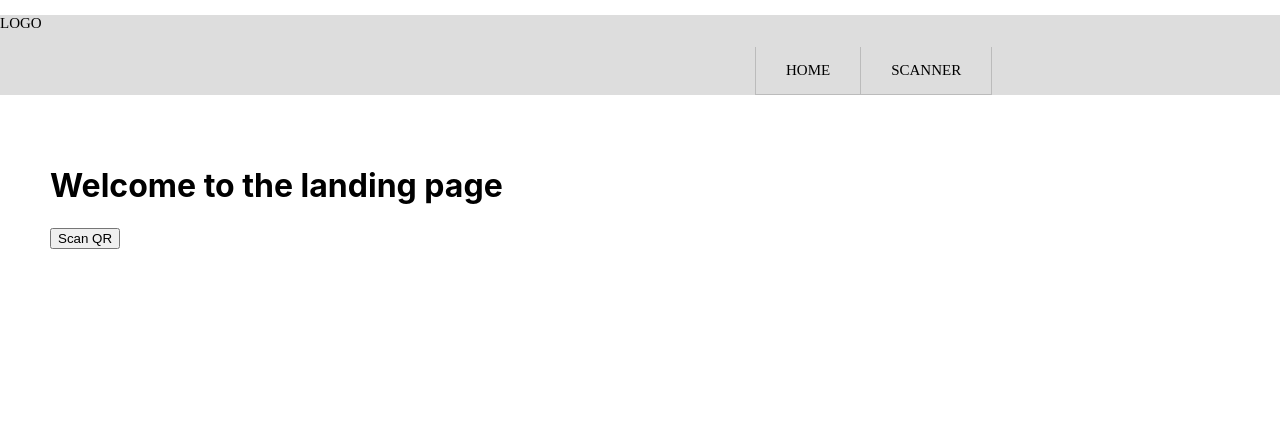
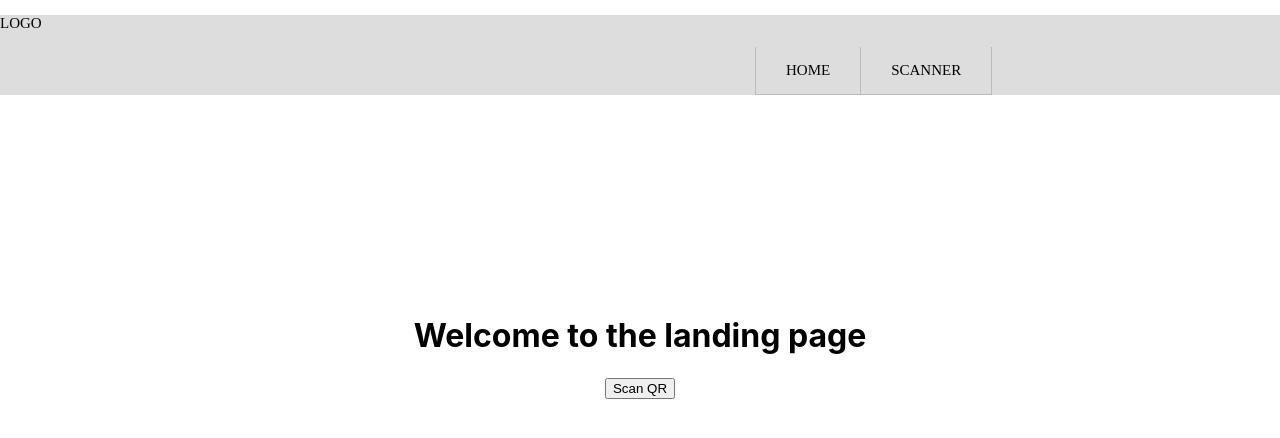
Before and after one commit to Ayush200423/ChainLink, a React (Create React App) app: page / in a window 1280 px wide. Shown: the top 438 px of the page. Built offline with nearby package versions, Linux system fonts and the light colour scheme.

Commit message:
change in css

```diff
--- a/src/App.css
+++ b/src/App.css
@@ -25,7 +25,6 @@ li a{
   margin-left: 15px;
   margin-right: 15px;
   float: left;
-  text-align: left;
   border-left-width: 50px;
   justify-content: space-between;
 
@@ -71,3 +70,15 @@ a {
   font-family: "Verdana";
 
 }
+
+.logo{
+   margin-right: 600px;
+
+}
+
+.welcome{
+  text-align: center;
+  margin-top: 150px;
+  margin-bottom: 200px;
+
+}
```
